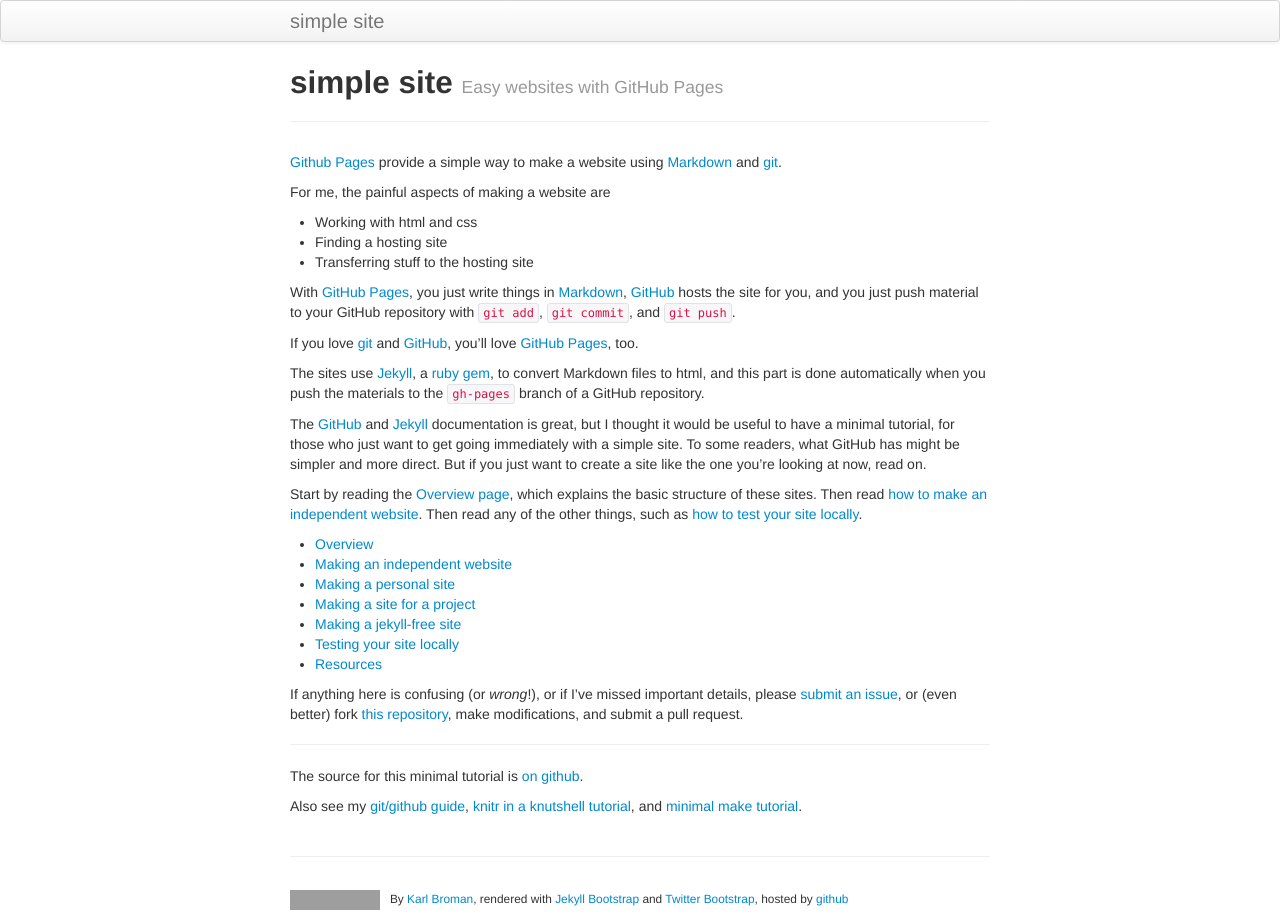
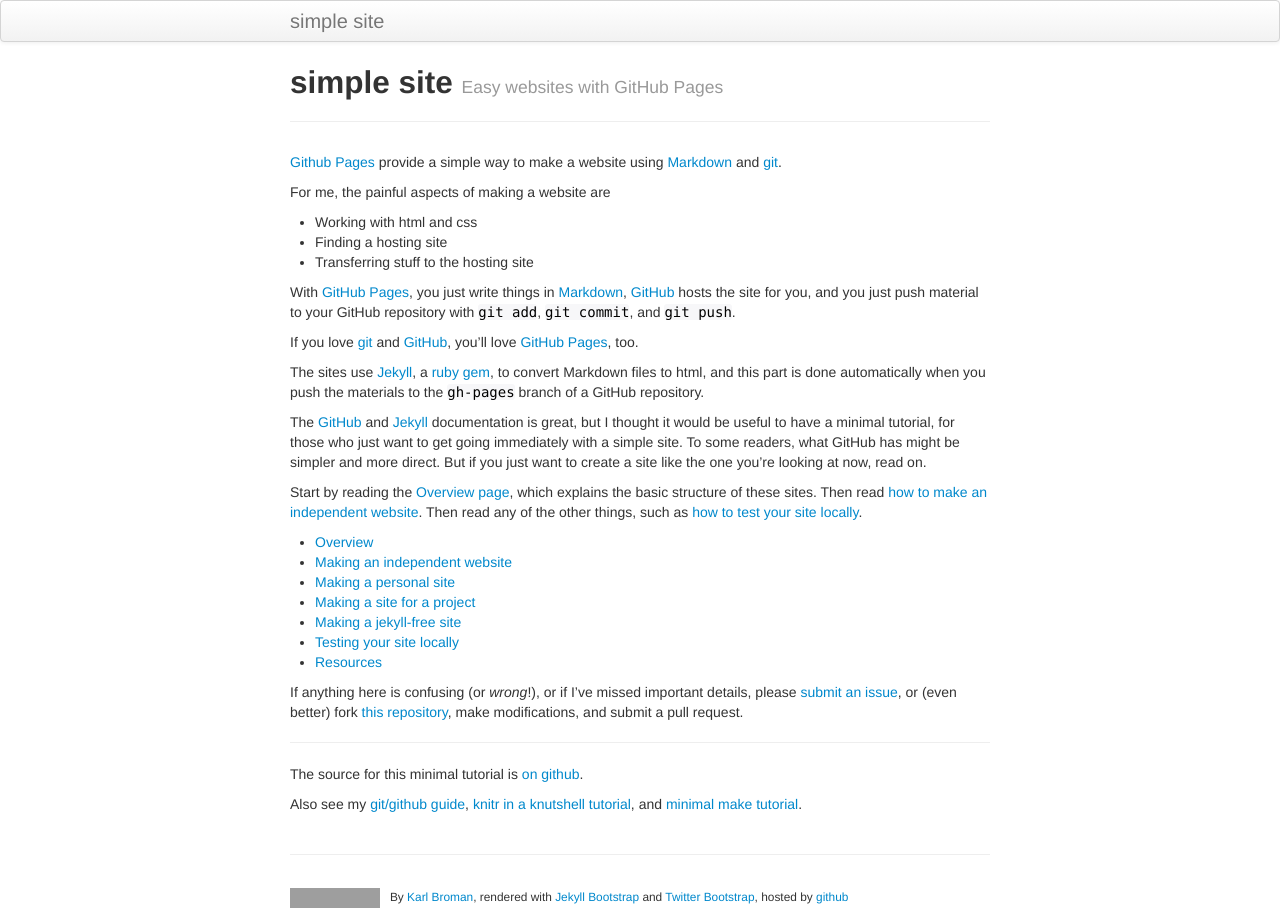
Before and after one commit to kbroman/simple_site, a Jekyll site: the page built from index.md, in a window 1280 px wide. Built offline with Jekyll 4.4.1, drawn with Linux system fonts in a browser that asks for light colours; grey boxes are pictures that could not be loaded.

Commit message:
change code elements to be plain

```diff
--- a/_includes/themes/twitter/default.html
+++ b/_includes/themes/twitter/default.html
@@ -17,6 +17,7 @@
     <!-- Le styles -->
     <link href="{{ ASSET_PATH }}/bootstrap/css/bootstrap.2.2.2.min.css" rel="stylesheet">
     <link href="{{ ASSET_PATH }}/css/style.css?body=1" rel="stylesheet" type="text/css" media="all">
+    <link href="{{ ASSET_PATH }}/css/kbroman.css" rel="stylesheet" type="text/css" media="all">
 
     <!-- Le fav and touch icons -->
 
--- /dev/null
+++ b/assets/themes/twitter/css/kbroman.css
@@ -0,0 +1,7 @@
+code {
+  padding: 0;
+  font-size: 100%;
+  color: black;
+  background-color: none;
+  border: 0px solid white;
+}
```
